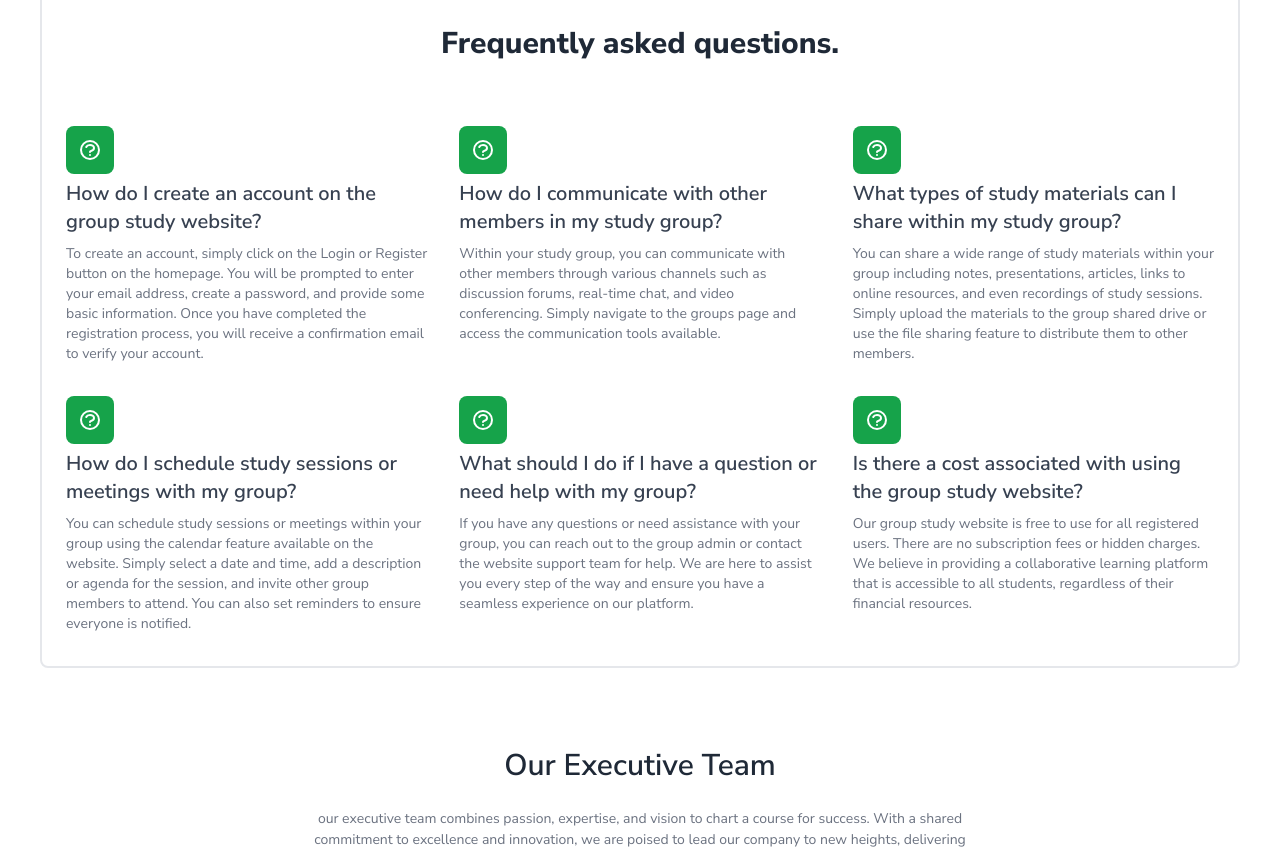
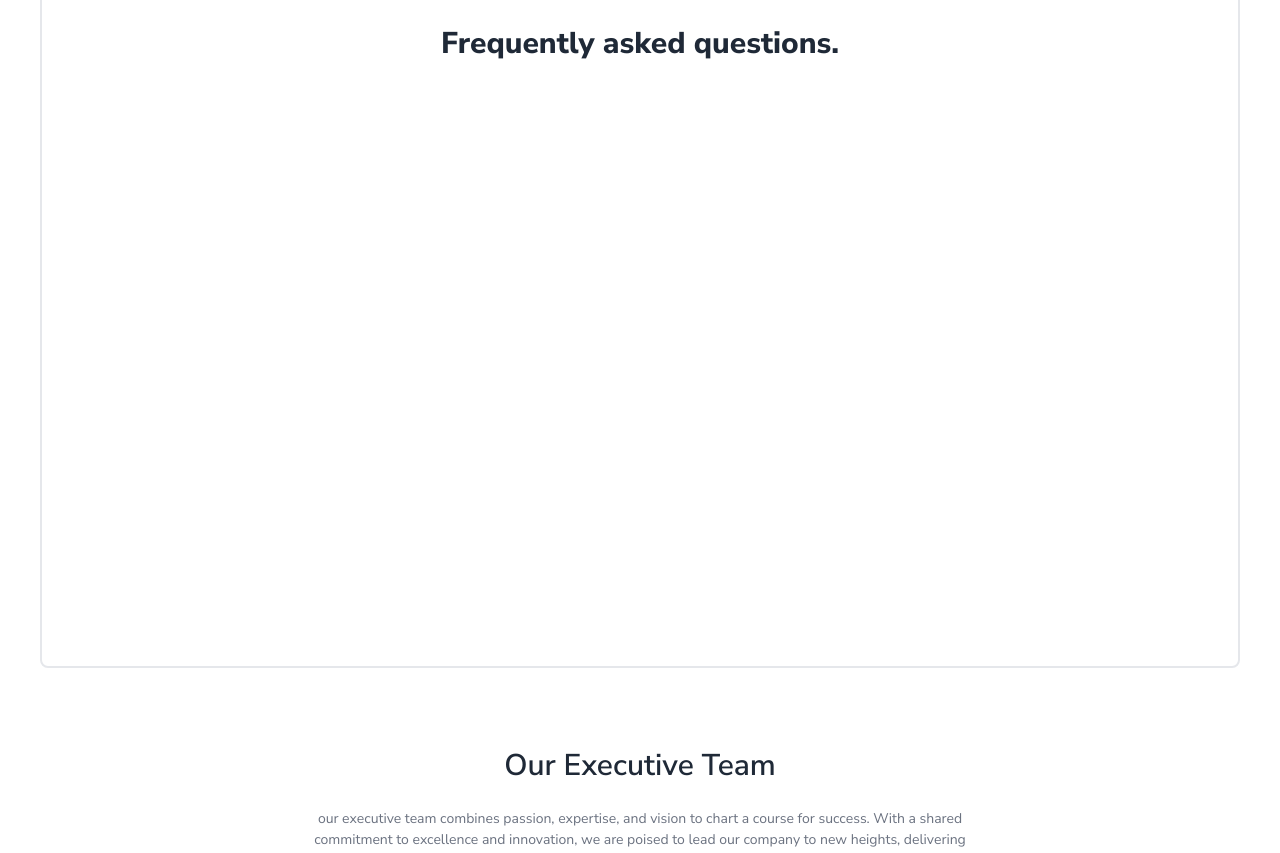
Before and after one commit to shahinalom9343/Study-Union-Client, a React (Vite) app: page / in a window 1280 px wide. Shown: the part 1942-2795 px from the top of the page. Built offline with nearby package versions, Linux system fonts and the light colour scheme; no server answers; sample sign-in values are in the browser's storage.

Commit message:
Added design of AOS animation on FAQ section at homepage

```diff
--- a/src/Components/Faq.jsx
+++ b/src/Components/Faq.jsx
@@ -1,3 +1,7 @@
+import AOS from "aos";
+import "aos/dist/aos.css";
+AOS.init();
+
 const Faq = () => {
   return (
     <div className="bg-white dark:bg-gray-900 border-2 md:mb-10 rounded-lg">
@@ -7,7 +11,7 @@ const Faq = () => {
         </h1>
 
         <div className="grid grid-cols-1 gap-8 mt-8 lg:mt-16 md:grid-cols-2 xl:grid-cols-3">
-          <div>
+          <div data-aos="fade-down" data-aos-duration="3000">
             <div className="inline-block p-3 text-white bg-green-600 rounded-lg">
               <svg
                 xmlns="http://www.w3.org/2000/svg"
@@ -40,7 +44,7 @@ const Faq = () => {
             </div>
           </div>
 
-          <div>
+          <div data-aos="fade-down" data-aos-duration="3000">
             <div className="inline-block p-3 text-white bg-green-600 rounded-lg">
               <svg
                 xmlns="http://www.w3.org/2000/svg"
@@ -72,7 +76,7 @@ const Faq = () => {
             </div>
           </div>
 
-          <div>
+          <div data-aos="fade-down" data-aos-duration="3000">
             <div className="inline-block p-3 text-white bg-green-600 rounded-lg">
               <svg
                 xmlns="http://www.w3.org/2000/svg"
@@ -105,7 +109,7 @@ const Faq = () => {
             </div>
           </div>
 
-          <div>
+          <div data-aos="fade-up" data-aos-duration="3000">
             <div className="inline-block p-3 text-white bg-green-600 rounded-lg">
               <svg
                 xmlns="http://www.w3.org/2000/svg"
@@ -138,7 +142,7 @@ const Faq = () => {
             </div>
           </div>
 
-          <div>
+          <div data-aos="fade-up" data-aos-duration="3000">
             <div className="inline-block p-3 text-white bg-green-600 rounded-lg">
               <svg
                 xmlns="http://www.w3.org/2000/svg"
@@ -172,7 +176,7 @@ const Faq = () => {
             </div>
           </div>
 
-          <div>
+          <div data-aos="fade-up" data-aos-duration="3000">
             <div className="inline-block p-3 text-white bg-green-600 rounded-lg">
               <svg
                 xmlns="http://www.w3.org/2000/svg"
```
